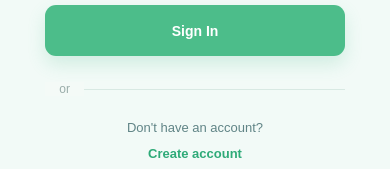
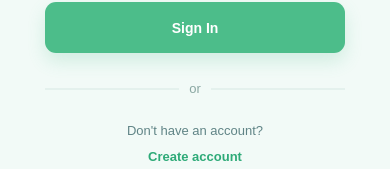
Before and after one commit to RahmanNafija/Finova-expense-tracker, a React (Vite) app in the folder client/: page / in a window 390 px wide. Shown: the part 584-753 px from the top of the page. Built offline with nearby package versions, Linux system fonts and the light colour scheme.

Commit message:
Fix auth divider OR layout

```diff
--- a/client/src/Auth.css
+++ b/client/src/Auth.css
@@ -5,7 +5,6 @@
 .auth-page {
   min-height: 100vh;
   width: 100%;
-
   background: #f2faf7;
 
   display: flex;
@@ -13,7 +12,6 @@
   align-items: center;
 
   padding: 40px 20px;
-
   box-sizing: border-box;
 }
 
@@ -25,6 +23,7 @@
 .auth-container {
   width: 100%;
   max-width: 473px;
+  box-sizing: border-box;
 }
 
 
@@ -59,7 +58,9 @@
 ======================================== */
 
 .auth-heading {
+  width: 100%;
   margin-bottom: 36px;
+  box-sizing: border-box;
 }
 
 .auth-welcome {
@@ -99,10 +100,13 @@
 
 .auth-form {
   width: 100%;
+  box-sizing: border-box;
 }
 
 .form-group {
+  width: 100%;
   margin-bottom: 23px;
+  box-sizing: border-box;
 }
 
 .form-group label {
@@ -117,6 +121,8 @@
 }
 
 .form-group input {
+  display: block;
+
   width: 100%;
   height: 56px;
 
@@ -124,7 +130,7 @@
 
   padding: 0 16px;
 
-  background: white;
+  background: #ffffff;
 
   border: 1px solid #cfe4dc;
   border-radius: 12px;
@@ -160,7 +166,6 @@
   width: 100%;
 
   margin-bottom: 18px;
-
   padding: 12px 14px;
 
   background: #fff1f1;
@@ -184,7 +189,6 @@
   width: 100%;
 
   margin-bottom: 18px;
-
   padding: 12px 14px;
 
   background: #e8f8f0;
@@ -201,10 +205,12 @@
 
 
 /* ========================================
-   CREATE ACCOUNT BUTTON
+   SUBMIT BUTTON
 ======================================== */
 
 .auth-submit {
+  display: block;
+
   width: 100%;
   height: 56px;
 
@@ -212,7 +218,7 @@
   border-radius: 12px;
 
   background: #4dbb8d;
-  color: white;
+  color: #ffffff;
 
   font-size: 15px;
   font-weight: 700;
@@ -260,34 +266,53 @@
 
 
 /* ========================================
-   DIVIDER
+   OR DIVIDER
 ======================================== */
 
+/*
+   IMPORTANT:
+
+   Instead of using flex pseudo-elements,
+   we use ONE full line and place OR
+   exactly in the center.
+*/
+
 .auth-divider {
+  position: relative;
+
   width: 100%;
+  height: 20px;
+
+  margin: 30px 0 24px;
 
   display: flex;
   align-items: center;
-
-  gap: 14px;
-
-  margin: 30px 0 24px;
+  justify-content: center;
 
   box-sizing: border-box;
 }
 
 
-/* LEFT + RIGHT LINES */
+/* FULL HORIZONTAL LINE */
 
-.auth-divider::before,
-.auth-divider::after {
+.auth-divider::before {
   content: "";
 
-  flex: 1;
+  position: absolute;
 
+  left: 0;
+  right: 0;
+
+  top: 50%;
+
+  width: 100%;
   height: 1px;
 
   background: #d8e9e3;
+
+  transform: translateY(-50%);
+
+  z-index: 0;
 }
 
 
@@ -295,21 +320,42 @@
    OR TEXT
 ======================================== */
 
+/*
+   Works whether JSX uses:
+
+   <span>or</span>
+
+   OR
+
+   <p>or</p>
+*/
+
+.auth-divider span,
 .auth-divider p {
+  position: relative;
+
+  z-index: 1;
+
+  display: inline-flex;
+
+  align-items: center;
+  justify-content: center;
+
   margin: 0;
+  padding: 0 12px;
 
-  padding: 0 4px;
+  background: #f2faf7;
 
   color: #8aa7a2;
-
-  background: #f2faf7;
 
   font-size: 13px;
   font-weight: 400;
 
-  line-height: 1;
+  line-height: 20px;
 
   white-space: nowrap;
+
+  box-sizing: border-box;
 }
 
 
@@ -322,10 +368,13 @@
   width: 100%;
 
   display: flex;
+
   justify-content: center;
   align-items: center;
 
   gap: 5px;
+
+  margin: 0;
 
   color: #608486;
 
@@ -341,7 +390,11 @@
 /* LOGIN SWITCH BUTTON */
 
 .auth-switch button {
+  display: inline-flex;
+  align-items: center;
+
   padding: 0;
+  margin: 0;
 
   border: none;
 
@@ -351,6 +404,8 @@
 
   font-size: 14px;
   font-weight: 700;
+
+  line-height: 1.5;
 
   cursor: pointer;
 }
@@ -374,12 +429,13 @@
   width: 100%;
 
   display: flex;
+
   justify-content: center;
   align-items: center;
 
   gap: 6px;
 
-  margin-top: 0;
+  margin: 0;
 
   color: #608486;
 
@@ -395,9 +451,14 @@
 /* NORMAL TEXT */
 
 .signup-prompt span {
+  display: inline;
+
+  margin: 0;
+
   color: #608486;
 
   font-size: 14px;
+  line-height: 1.5;
 
   white-space: nowrap;
 }
@@ -442,7 +503,7 @@
 
 
 /* ========================================
-   MOBILE RESPONSIVE
+   MOBILE
 ======================================== */
 
 @media (max-width: 600px) {
@@ -457,6 +518,7 @@
 
 
   .auth-container {
+    width: 100%;
     max-width: 100%;
   }
 
@@ -477,9 +539,17 @@
 
 
   .auth-divider {
+    height: 20px;
+
     margin: 26px 0 22px;
+  }
 
-    gap: 12px;
+
+  .auth-divider span,
+  .auth-divider p {
+    padding: 0 10px;
+
+    font-size: 13px;
   }
 
 
```
